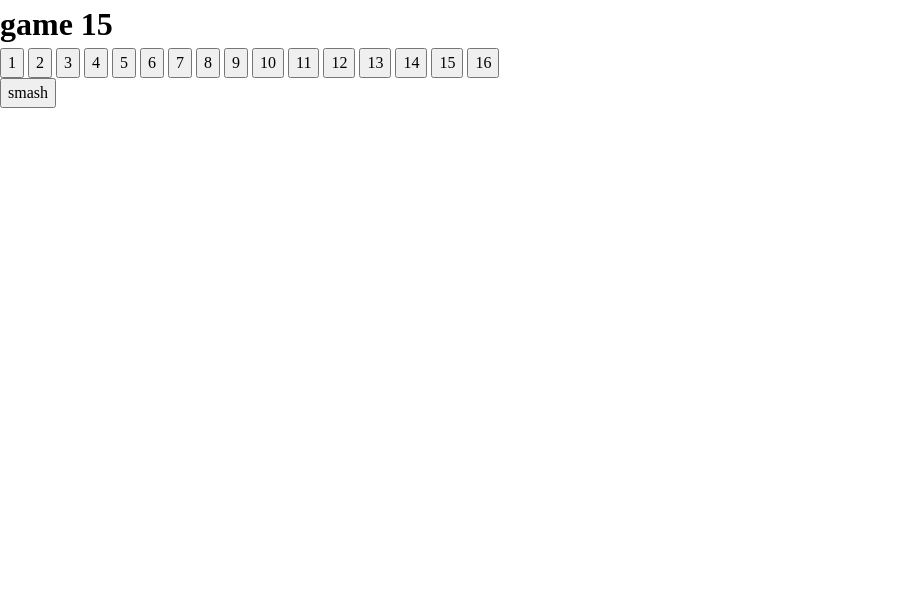
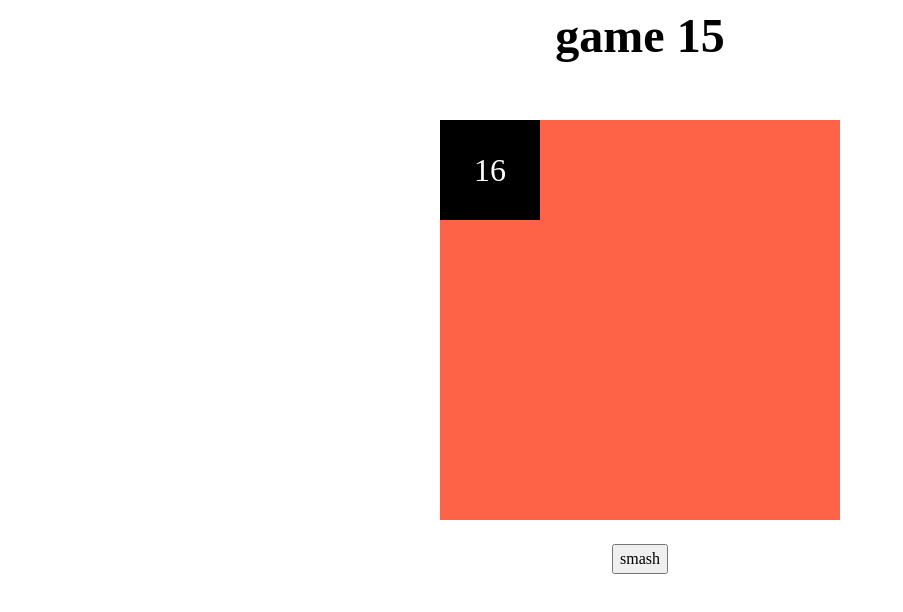
Before and after one commit to Andriikryl/Magic-fifteen, a plain HTML site: page index.html in a window 1280 px wide. Shown: the whole page, without its empty margins (0-903 px from the left). Drawn offline with Linux system fonts and the light colour scheme.

Commit message:
feat[css/item]

```diff
--- a/index.html
+++ b/index.html
@@ -11,22 +11,22 @@
     <div class="page">
         <h1>game 15</h1>
         <div class="fifteen">
-            <button class="item">1</button>
-            <button class="item">2</button>
-            <button class="item">3</button>
-            <button class="item">4</button>
-            <button class="item">5</button>
-            <button class="item">6</button>
-            <button class="item">7</button>
-            <button class="item">8</button>
-            <button class="item">9</button>
-            <button class="item">10</button>
-            <button class="item">11</button>
-            <button class="item">12</button>
-            <button class="item">13</button>
-            <button class="item">14</button>
-            <button class="item">15</button>
-            <button class="item">16</button>
+            <button class="item"><span class="item__val">1</span></button>
+            <button class="item"><span class="item__val">2</span></button>
+            <button class="item"><span class="item__val">3</span></button>
+            <button class="item"><span class="item__val">4</span></button>
+            <button class="item"><span class="item__val">5</span></button>
+            <button class="item"><span class="item__val">6</span></button>
+            <button class="item"><span class="item__val">7</span></button>
+            <button class="item"><span class="item__val">8</span></button>
+            <button class="item"><span class="item__val">9</span></button>
+            <button class="item"><span class="item__val">10</span></button>
+            <button class="item"><span class="item__val">11</span></button>
+            <button class="item"><span class="item__val">12</span></button>
+            <button class="item"><span class="item__val">13</span></button>
+            <button class="item"><span class="item__val">14</span></button>
+            <button class="item"><span class="item__val">15</span></button>
+            <button class="item"><span class="item__val">16</span></button>
         </div>
         <button class="button">smash</button>
     </div>
--- a/style.css
+++ b/style.css
@@ -27,5 +27,40 @@
   }
 
   .page{
+    --max-width: 400px;
+    --padding: 2rem;
+    width: min(var(--max-width), 100% - var(--padding));
+    margin-inline: auto;
+    text-align: center;
+    user-select: none;
+  }
+
+  h1{
+    font-size: 3rem;
+    margin-block-end: 1em;
+  }
+
+  .fifteen{
+    width: 100%;
+    padding-block-end: 100%;
+    background-color: tomato;
+    margin-block-end: 1.5rem;
+    position: relative;
+  }
+
+  .item{
+    position: absolute;
+    left: 0;
+    top: 0;
+    width: 25%;
+    height: 25%;
+    border: none;
+    background: black;
+    color: white;
+    font-size: 2rem;
+    cursor: pointer;
+  }
+
+  .item__val{
 
   }
```
